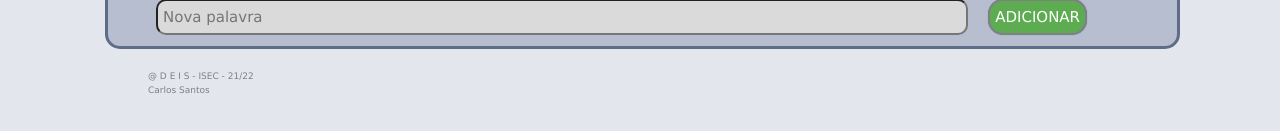
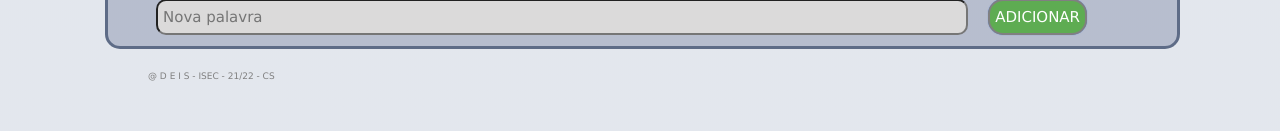
Before and after one commit to MrQuimic/SopaLetrasCMR2021-React, a React (Create React App) app: page / in a window 1280 px wide. Shown: the part 507-638 px from the top of the page. Built offline with nearby package versions, Linux system fonts and the light colour scheme.

Commit message:
Update footer.component.jsx

```diff
--- a/src/components/footer/footer.component.jsx
+++ b/src/components/footer/footer.component.jsx
@@ -3,8 +3,8 @@ import React from "react";
 function Footer() {
   return (
     <footer>
-      <p>@ D E I S - ISEC - 21/22</p>
-      <p>Carlos Santos</p>
+      <p>@ D E I S - ISEC - 21/22 - CS</p>
+
     </footer>
   );
 }
```
